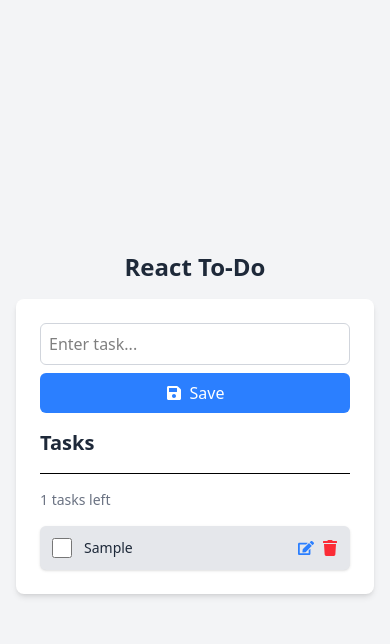
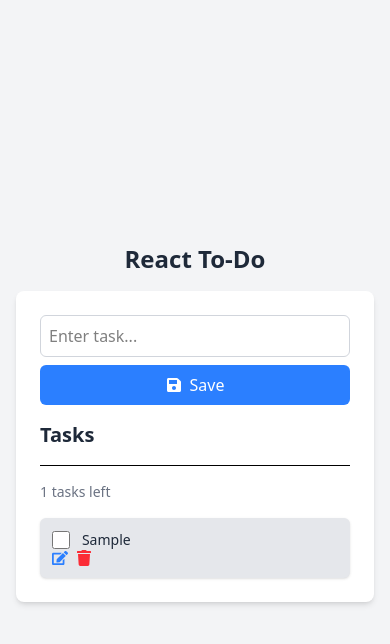
Before and after one commit to KaranBhosale8585/ToDo, a React (Vite) app: page / in a window 390 px wide. Both pictures are taken after typing "Sample" into the empty fields and a click on the button "Save". Shown: the top 644 px of the page. Built offline with nearby package versions, Linux system fonts and the light colour scheme.

Commit message:
Updated for Mobile

```diff
--- a/src/Components/List.jsx
+++ b/src/Components/List.jsx
@@ -21,7 +21,7 @@ const List = ({ items, handleDelete, handleCheck, handleEdit }) => {
           {items.map((item) => (
             <li
               key={item.id}
-              className="flex items-center justify-between p-3 bg-gray-200 rounded-md shadow-sm"
+              className="flex flex-wrap items-center justify-between p-3 bg-gray-200 rounded-md shadow-sm"
             >
               <div className="flex items-center gap-3 w-full">
                 <input
@@ -31,15 +31,17 @@ const List = ({ items, handleDelete, handleCheck, handleEdit }) => {
                   className="h-5 w-5 cursor-pointer"
                   aria-label={`Mark ${item.text} as completed`}
                 />
+                <div className="w-full overflow-hidden">
                   <span
                     className={`${
                       item.completed
                         ? "line-through text-gray-500"
                         : "text-gray-800"
-                  } break-words text-sm md:text-base`}
+                    } break-words break-all w-full text-sm md:text-base block`}
                   >
                     {item.text}
                   </span>
+                </div>
               </div>
 
               <div className="flex gap-2">
```
Lines whose indentation alone changed are shown as unchanged.
